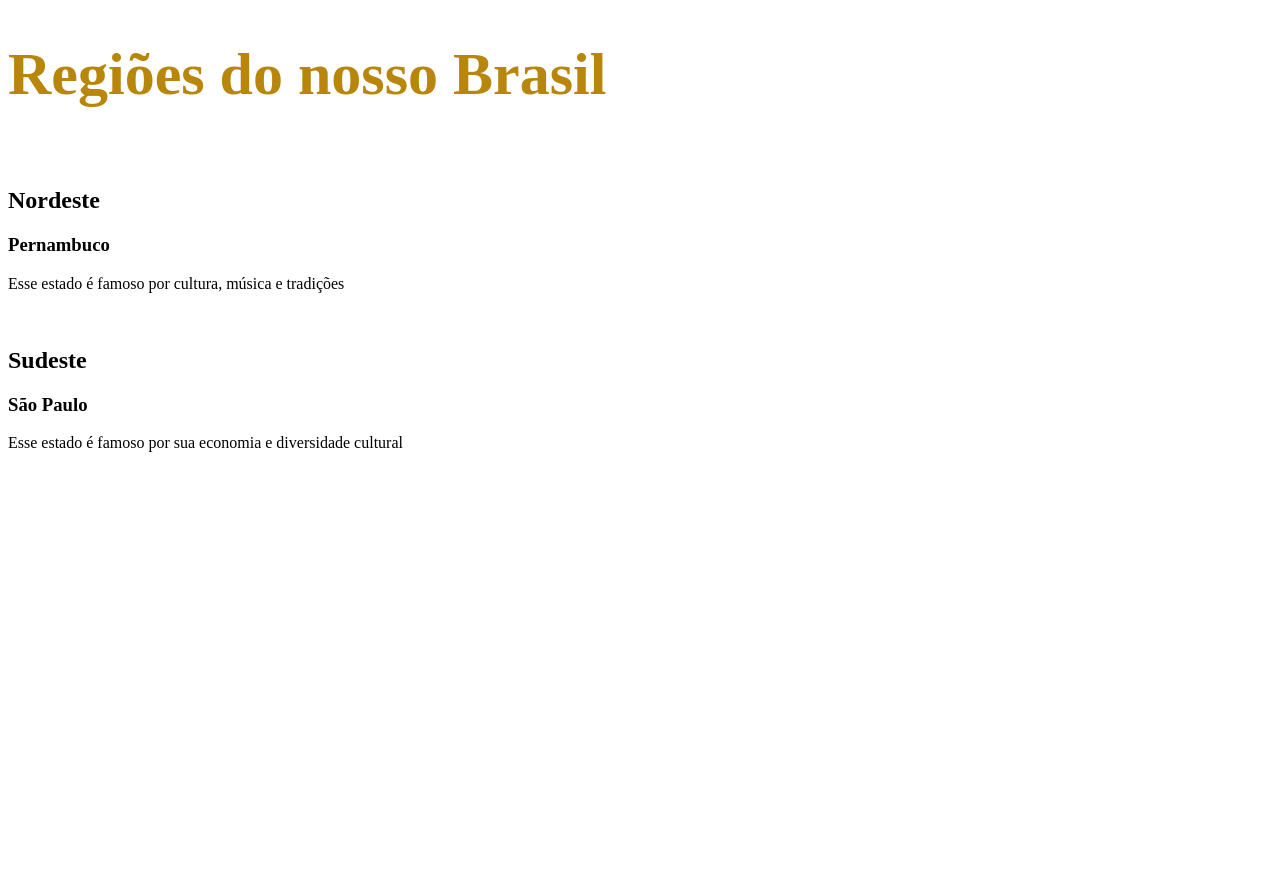
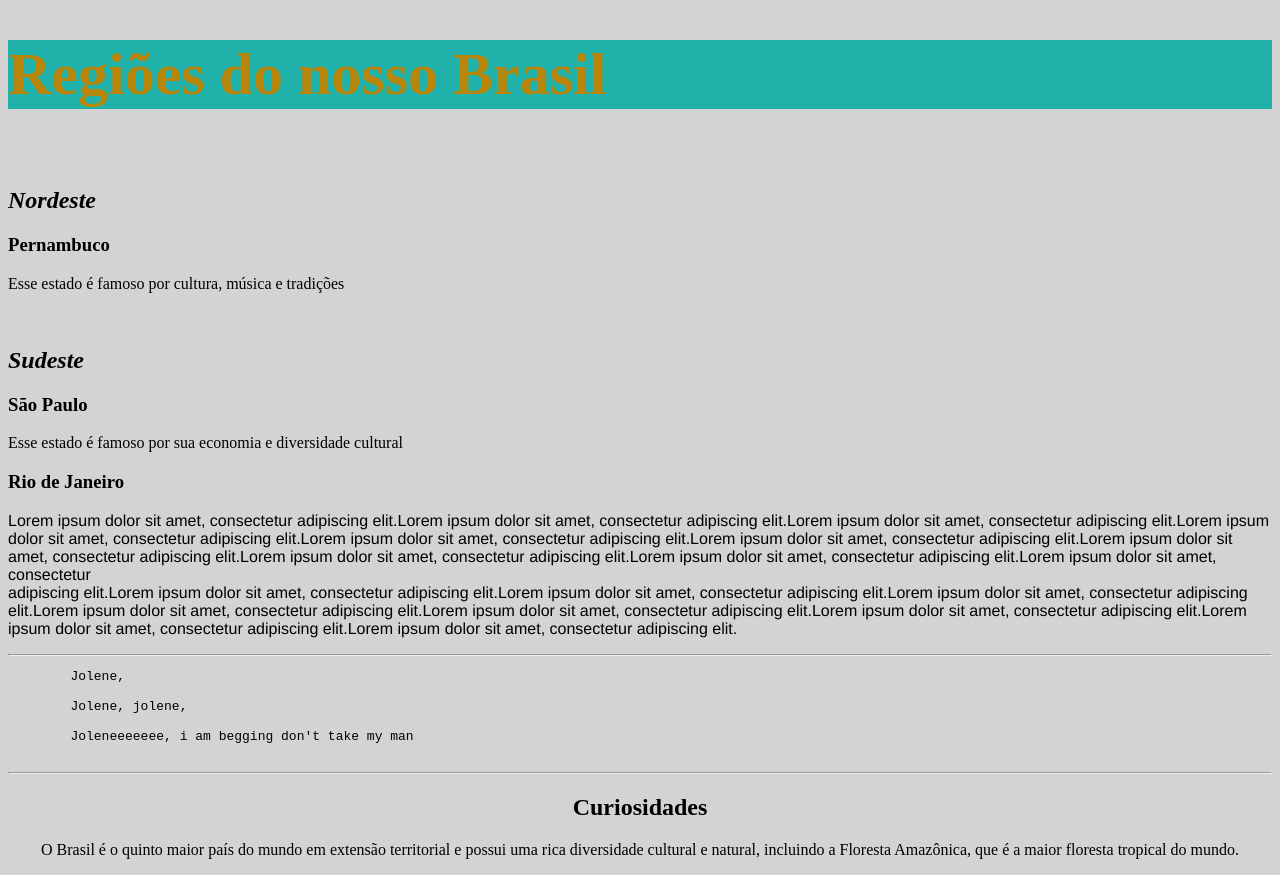
Before and after one commit to MpSmool/MPHTML-SP05, a plain HTML site: page Aula 05/Index02.html in a window 1280 px wide. Before the commit the page ends 800 px from the top, so only its background shows below. Drawn offline with Linux system fonts and the light colour scheme.

Commit message:
Essa aula é sobre font, tamanhos, letras e tag de formatação

```diff
--- a/Aula 05/Index02.html
+++ b/Aula 05/Index02.html
@@ -5,18 +5,41 @@
     <title> Aula 05: Regiões do Brasil</title>
 </head>
 
-<body>
-    <h1 style="color: darkgoldenrod; font-size: 60px;">Regiões do nosso Brasil</h1>
+<body style=" background-color: lightgray;">
+    <h1 style="color: darkgoldenrod; font-size: 60px; background-color: lightseagreen;">Regiões do nosso Brasil</h1>
     <br>
-    <h2>Nordeste</h2>
+    <h2 style="font-style: italic;">Nordeste</h2>
     <h3>Pernambuco</h3>
     <p> Esse estado é famoso por cultura, música e tradições</p>
     <br>
-    <h2>Sudeste</h2>
+    <h2 style="font-style: italic;">Sudeste</h2>
     <h3>São Paulo</h3>
     <p> Esse estado é famoso por sua economia e diversidade cultural</p>
+    <h3>Rio de Janeiro</h3>
+    <p style="font-family:'Franklin Gothic Medium', 'Arial Narrow', Arial, sans-serif"> Lorem ipsum dolor sit amet,
+        consectetur adipiscing elit.Lorem ipsum dolor sit amet, consectetur adipiscing
+        elit.Lorem ipsum dolor sit amet, consectetur adipiscing elit.Lorem ipsum dolor sit amet, consectetur adipiscing
+        elit.Lorem ipsum dolor sit amet, consectetur adipiscing elit.Lorem ipsum dolor sit amet, consectetur adipiscing
+        elit.Lorem ipsum dolor sit amet, consectetur adipiscing elit.Lorem ipsum dolor sit amet, consectetur adipiscing
+        elit.Lorem ipsum dolor sit amet, consectetur adipiscing elit.Lorem ipsum dolor sit amet, consectetur
+        <br>adipiscing elit.Lorem ipsum dolor sit amet, consectetur adipiscing elit.Lorem ipsum dolor sit amet,
+        consectetur adipiscing elit.Lorem ipsum dolor sit amet, consectetur adipiscing elit.Lorem ipsum dolor sit amet,
+        consectetur adipiscing elit.Lorem ipsum dolor sit amet, consectetur adipiscing elit.Lorem ipsum dolor sit amet,
+        consectetur adipiscing elit.Lorem ipsum dolor sit amet, consectetur adipiscing elit.Lorem ipsum dolor sit amet,
+        consectetur adipiscing elit.
+    </p>
+    <hr>
+    <pre>
+        Jolene,
 
+        Jolene, jolene,
 
+        Joleneeeeeee, i am begging don't take my man
+    </pre>
+    <hr>
+    <h2 style="text-align: center;">Curiosidades</h2>
+    <p style="text-align: center;"> O Brasil é o quinto maior país do mundo em extensão territorial e possui uma rica
+        diversidade cultural e natural, incluindo a Floresta Amazônica, que é a maior floresta tropical do mundo.</p>
 </body>
 
 </html>
```
Also changed, not shown: Aula 05/index03.html (added, +15 -0 lines).
